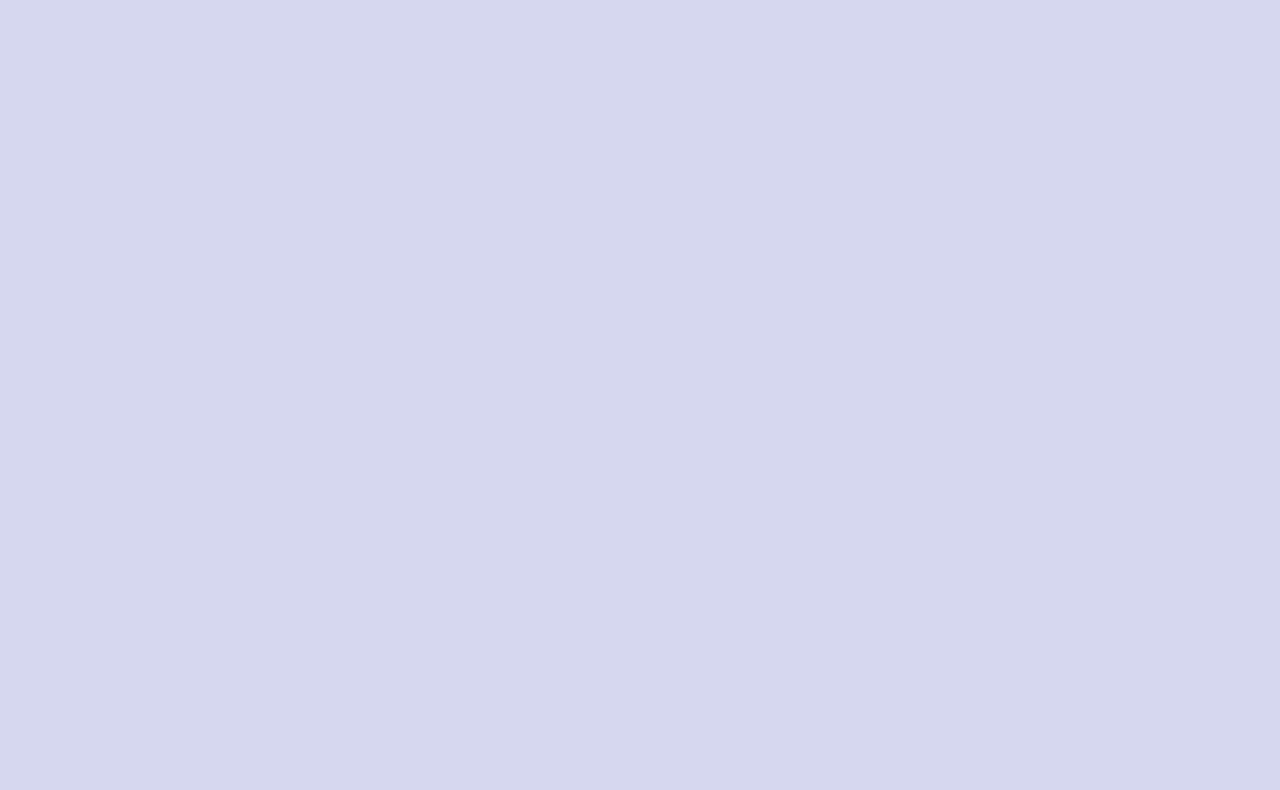
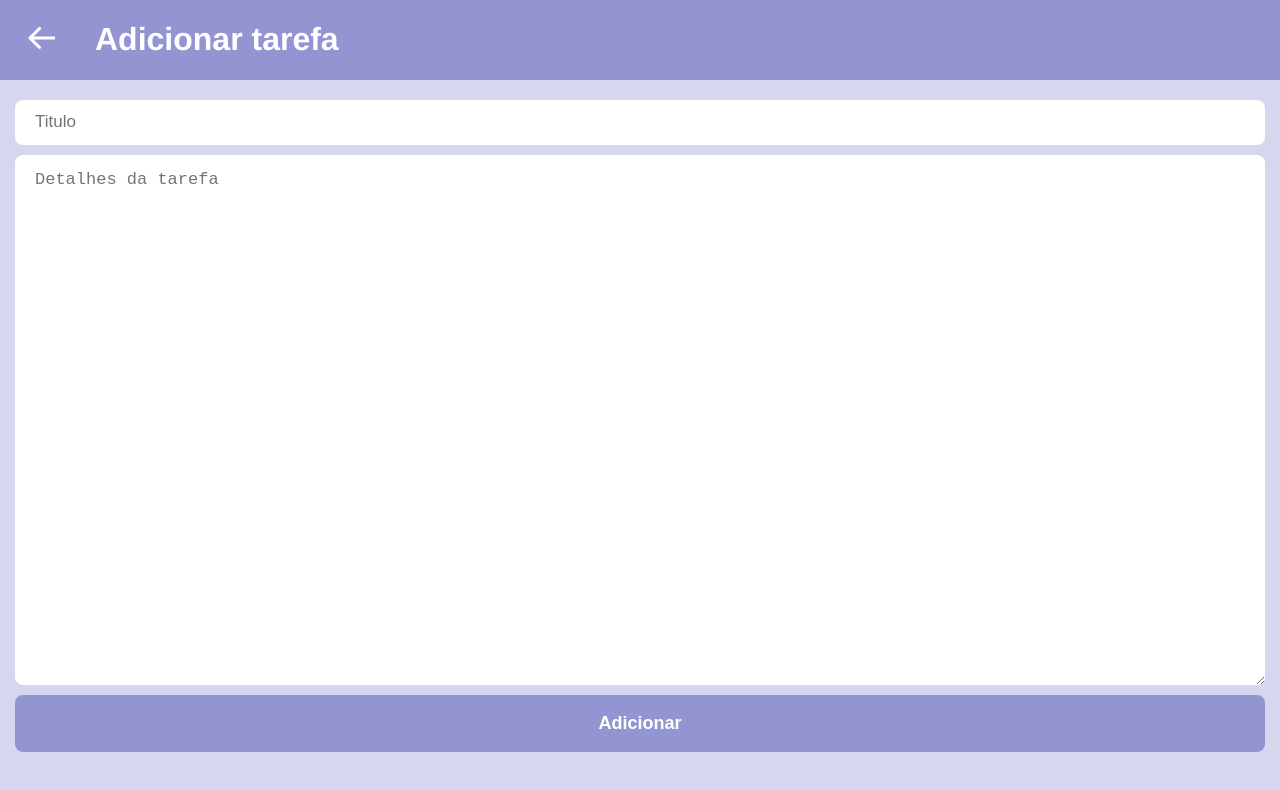
Before and after one commit to Cassio-Vileno/list, a Vue app: page /add-task in a window 1280 px wide. Before the commit this address had no page. Shown: the top 790 px of the page. Built offline with nearby package versions, Linux system fonts and the light colour scheme.

Commit message:
feat: screen add task

```diff
--- a/src/components/HeaderTitle.vue
+++ b/src/components/HeaderTitle.vue
@@ -1,14 +1,34 @@
 <template>
-  <div class="header"></div>
+  <header>
+    <router-link to="/"
+      ><img src="../assets/icons/arrowLeft.svg" alt="Voltar"
+    /></router-link>
+    <h1>{{ title }}</h1>
+  </header>
 </template>
 
 <script>
 export default {
   name: "HeaderTitle",
   props: {
-    msg: String,
+    title: {
+      type: String,
+      required: true,
+    },
   },
 };
 </script>
 
-<style scoped></style>
+<style scoped>
+header {
+  display: flex;
+  align-items: center;
+  gap: 40px;
+  background-color: #9395d3;
+  padding: 0 28px;
+}
+
+header > h1 {
+  color: #fff;
+}
+</style>
--- a/src/components/TodoFilter.vue
+++ b/src/components/TodoFilter.vue
@@ -1,8 +1,5 @@
 <template>
-  <div class="filter">
-    <router-link to="/">Home</router-link> |
-    <router-link to="/about">About</router-link>
-  </div>
+  <div class="filter">|</div>
 </template>
 
 <script>
--- a/src/components/TodoItem.vue
+++ b/src/components/TodoItem.vue
@@ -5,7 +5,7 @@
       <p>TODO SUB TITLE</p>
     </div>
     <div class="container-icons">
-      <a>
+      <a href="">
         <img src="../assets/icons/pencil.svg" alt="editar" />
       </a>
       <a href="">
@@ -35,6 +35,16 @@ export default {
   background-color: #fff;
   align-items: center;
   justify-content: space-between;
+
+  -webkit-box-shadow: -12px 12px 20px -17px rgba(0, 0, 0, 0.75);
+  -moz-box-shadow: -12px 12px 20px -17px rgba(0, 0, 0, 0.75);
+  box-shadow: -12px 12px 20px -17px rgba(0, 0, 0, 0.75);
+}
+
+.container-title {
+  display: flex;
+  flex-direction: column;
+  gap: 5px;
 }
 
 .container-title h2,
--- a/src/components/TodoList.vue
+++ b/src/components/TodoList.vue
@@ -1,14 +1,38 @@
 <template>
-  <div class="list"></div>
+  <ul class="list">
+    <li>
+      <TodoItem />
+    </li>
+    <li>
+      <TodoItem />
+    </li>
+    <li>
+      <TodoItem />
+    </li>
+  </ul>
 </template>
 
 <script>
+import TodoItem from "@/components/TodoItem.vue";
+
 export default {
   name: "TodoList",
+  components: {
+    TodoItem,
+  },
   props: {
     msg: String,
   },
 };
 </script>
 
-<style scoped></style>
+<style scoped>
+.list {
+  list-style: none;
+  display: flex;
+  flex-direction: column;
+  gap: 20px;
+  padding: 0 10px;
+  margin: 0;
+}
+</style>
--- a/src/router/index.js
+++ b/src/router/index.js
@@ -1,4 +1,5 @@
 import { createRouter, createWebHistory } from 'vue-router'
+import AddTask from '../views/AddTask.vue'
 import HomeView from '../views/HomeView.vue'
 
 const routes = [
@@ -8,13 +9,10 @@ const routes = [
     component: HomeView
   },
   {
-    path: '/about',
-    name: 'about',
-    // route level code-splitting
-    // this generates a separate chunk (about.[hash].js) for this route
-    // which is lazy-loaded when the route is visited.
-    component: () => import(/* webpackChunkName: "about" */ '../views/AboutView.vue')
-  }
+    path: '/add-task',
+    name: 'AddTask',
+    component: AddTask
+  },
 ]
 
 const router = createRouter({
--- a/src/views/AboutView.vue
+++ /dev/null
@@ -1,5 +0,0 @@
-<template>
-  <div class="about">
-    <h1>This is an about page</h1>
-  </div>
-</template>
--- /dev/null
+++ b/src/views/AddTask.vue
@@ -0,0 +1,68 @@
+<template>
+  <div class="add-task">
+    <HeaderTitle :title="title" />
+    <form>
+      <input type="text" placeholder="Titulo" />
+      <textarea placeholder="Detalhes da tarefa" name="" id=""></textarea>
+      <button>Adicionar</button>
+    </form>
+  </div>
+</template>
+
+<script>
+import HeaderTitle from "@/components/HeaderTitle.vue";
+
+export default {
+  name: "AddTask",
+  components: {
+    HeaderTitle,
+  },
+  data() {
+    return {
+      title: "Adicionar tarefa",
+    };
+  },
+};
+</script>
+
+<style scoped>
+form {
+  display: flex;
+  flex-direction: column;
+  gap: 10px;
+  margin-top: 20px;
+  padding: 0 15px;
+}
+
+form > input {
+  font-size: 0.813;
+  background-color: #fff;
+  padding: 15px 20px;
+  border: none;
+  border-radius: 8px;
+}
+
+form > textarea,
+::placeholder {
+  font-size: 17px;
+}
+
+form > textarea {
+  font-size: 0.813;
+  height: 500px;
+  background-color: #fff;
+  padding: 15px 20px;
+  border-radius: 8px;
+  border: none;
+}
+
+button {
+  border: none;
+  background-color: #9395d3;
+  padding: 18px;
+  border-radius: 8px;
+  color: #fff;
+  font-size: 18px;
+  font-weight: 600;
+}
+</style>
--- a/src/views/HomeView.vue
+++ b/src/views/HomeView.vue
@@ -4,18 +4,38 @@
       <h1>Tarefas do dia</h1>
       <img src="../assets/icons/calendar.svg" />
     </header>
-
-    <TodoItem />
+    <div class="container">
+      <TodoList />
+    </div>
+    <router-link to="/add-task">
+      <a href="" class="add-task-button">
+        <svg
+          width="16"
+          height="17"
+          viewBox="0 0 16 17"
+          fill="none"
+          xmlns="http://www.w3.org/2000/svg"
+        >
+          <path
+            d="M8 1.54688V15.3281M1.875 8.4375H14.125H1.875Z"
+            stroke="white"
+            stroke-width="2"
+            stroke-linecap="round"
+            stroke-linejoin="round"
+          />
+        </svg>
+      </a>
+    </router-link>
   </div>
 </template>
 
 <script>
-// @ is an alias to /src
-import TodoItem from "@/components/TodoItem.vue";
+import TodoList from "@/components/TodoList.vue";
+
 export default {
   name: "HomeView",
   components: {
-    TodoItem,
+    TodoList,
   },
 };
 </script>
@@ -26,10 +46,29 @@ header {
   background-color: #9395d3;
   justify-content: space-between;
   padding: 15px;
+  position: relative;
 }
 
 header > h1 {
   color: #fff;
   font-size: 1.5rem;
 }
+
+.container {
+  padding-top: 20px;
+}
+
+.add-task-button {
+  display: flex;
+  align-items: center;
+  justify-content: center;
+  height: 70px;
+  width: 70px;
+  border-radius: 50%;
+  border: none;
+  background-color: #9395d3;
+  position: absolute;
+  bottom: 20px;
+  right: 20px;
+}
 </style>
```
Also changed, not shown: src/views/AddTodo.vue (deleted, +0 -16 lines), src/assets/icons/arrowLeft.svg (added).
